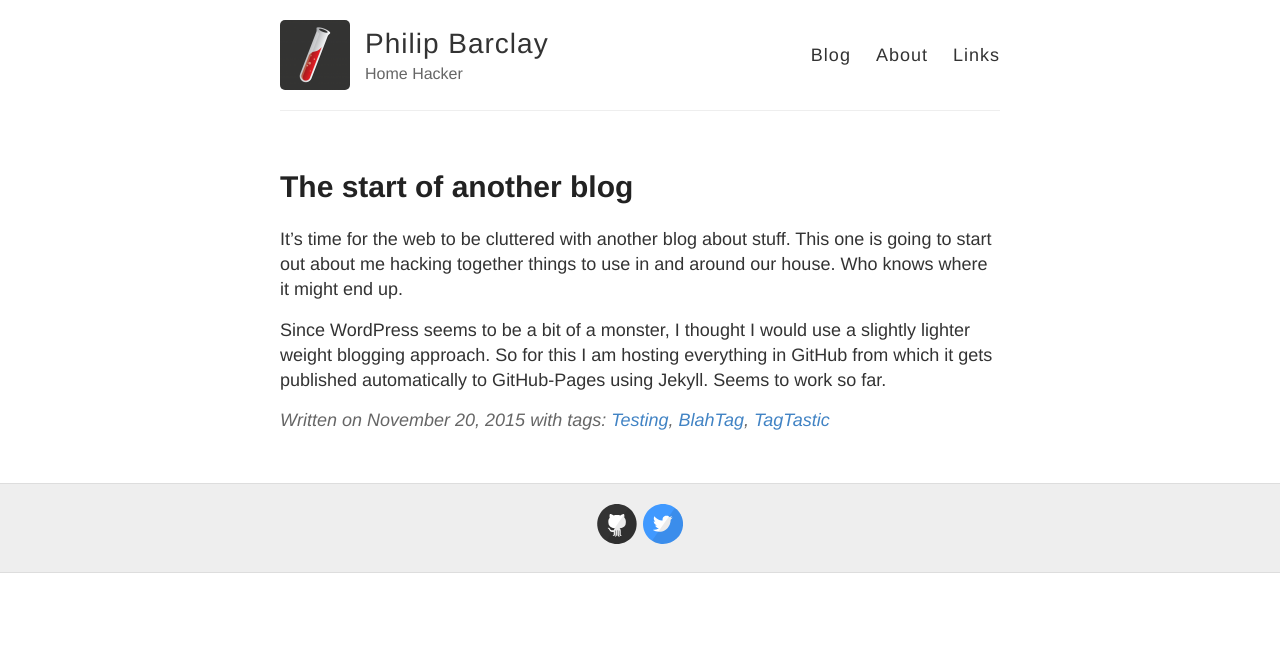
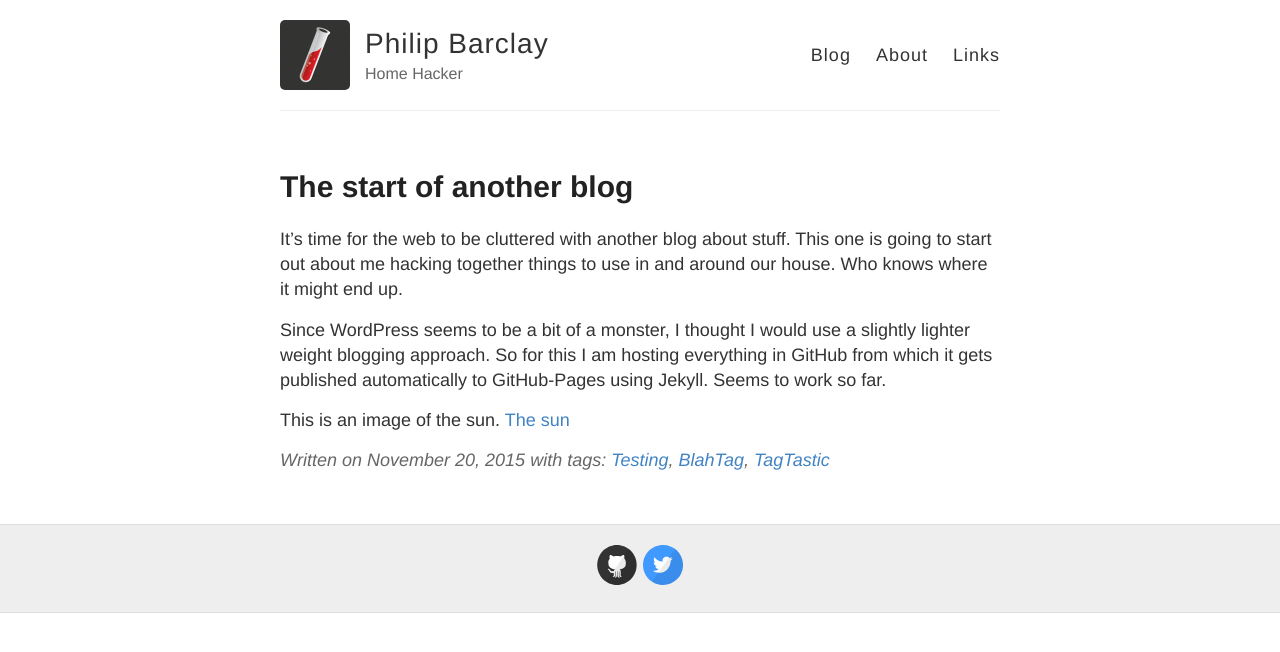
Before and after one commit to claybar/claybar.github.io, a Jekyll site: the page built from _posts/2015-11-20-A-First-Post.md, in a window 1280 px wide. Shown: the top 652 px of the page. Built offline with Jekyll 4.4.1, drawn with Linux system fonts in a browser that asks for light colours; Markdown is read by kramdown in place of the engine named in the settings; comment, search, counter and statistics services are not loaded.

```diff
--- a/_posts/2015-11-20-A-First-Post.md
+++ b/_posts/2015-11-20-A-First-Post.md
@@ -7,3 +7,6 @@
 It's time for the web to be cluttered with another blog about stuff.  This one is going to start out about me hacking together things to use in and around our house.  Who knows where it might end up.
 
 Since WordPress seems to be a bit of a monster, I thought I would use a slightly lighter weight blogging approach.  So for this I am hosting everything in GitHub from which it gets published automatically to GitHub-Pages using Jekyll.  Seems to work so far.
+
+This is an image of the sun.
+[The sun]({{ site.url }}/images/sun.jpg)
```
Also changed, not shown: 1 other file.
